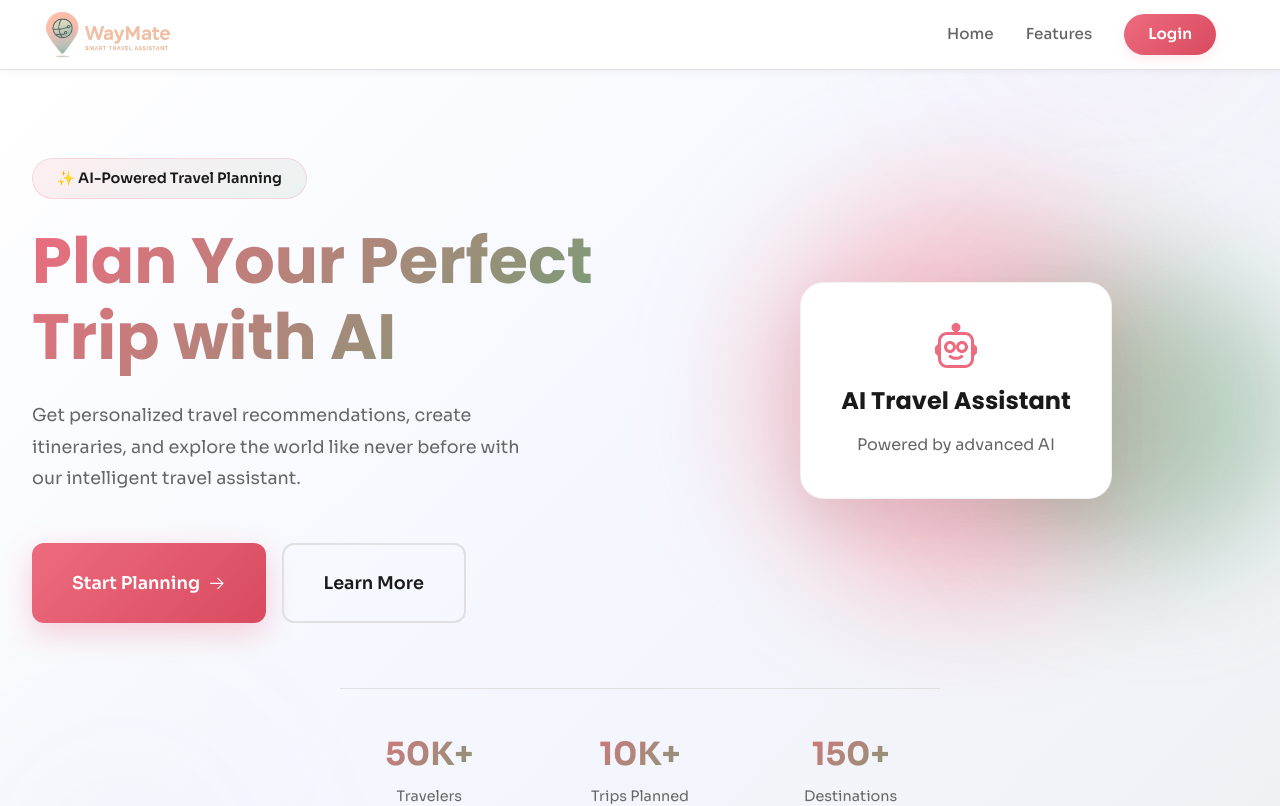
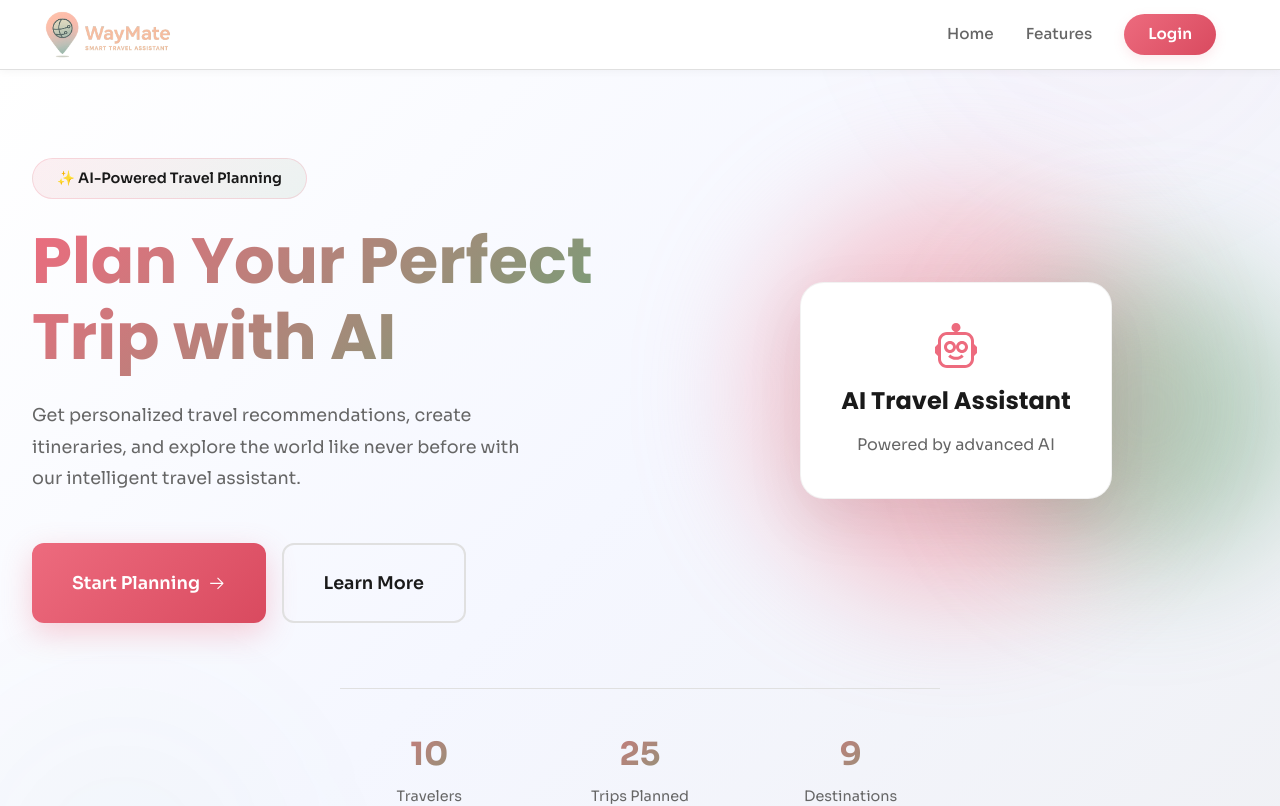
Before and after one commit to ankitsingh794/waymate, a React (Vite) app in the folder client/: page / in a window 1280 px wide. Shown: the top 806 px of the page. Built offline with nearby package versions, Linux system fonts and the light colour scheme; no server answers.

Commit message:
Website enhancements

```diff
--- a/client/src/pages/HomePage/Home.jsx
+++ b/client/src/pages/HomePage/Home.jsx
@@ -83,15 +83,15 @@ export default function Home() {
                 </div>
                 <div className="stats">
                     <div>
-                        <span className="stat-number">50K+</span>
+                        <span className="stat-number">10</span>
                         <span className="stat-label">Travelers</span>
                     </div>
                     <div>
-                        <span className="stat-number">10K+</span>
+                        <span className="stat-number">25</span>
                         <span className="stat-label">Trips Planned</span>
                     </div>
                     <div>
-                        <span className="stat-number">150+</span>
+                        <span className="stat-number">9</span>
                         <span className="stat-label">Destinations</span>
                     </div>
                 </div>
```
